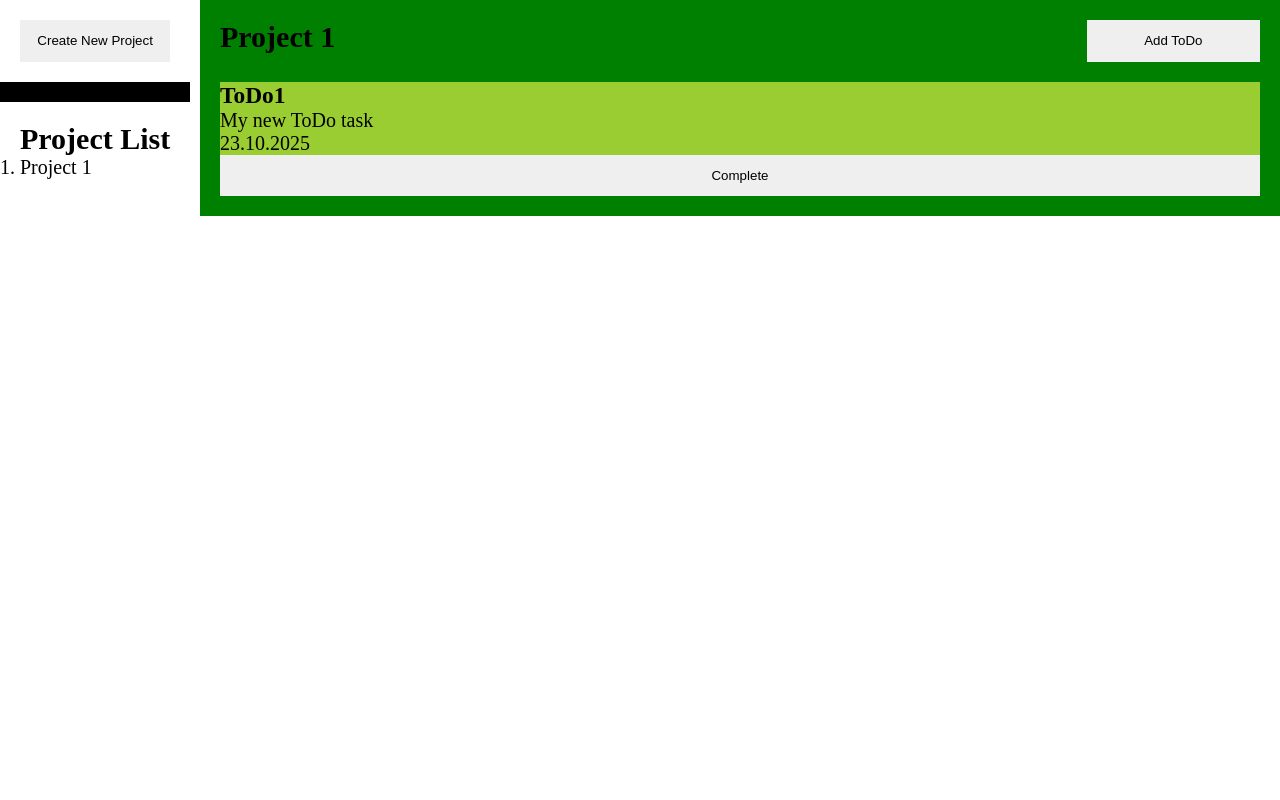
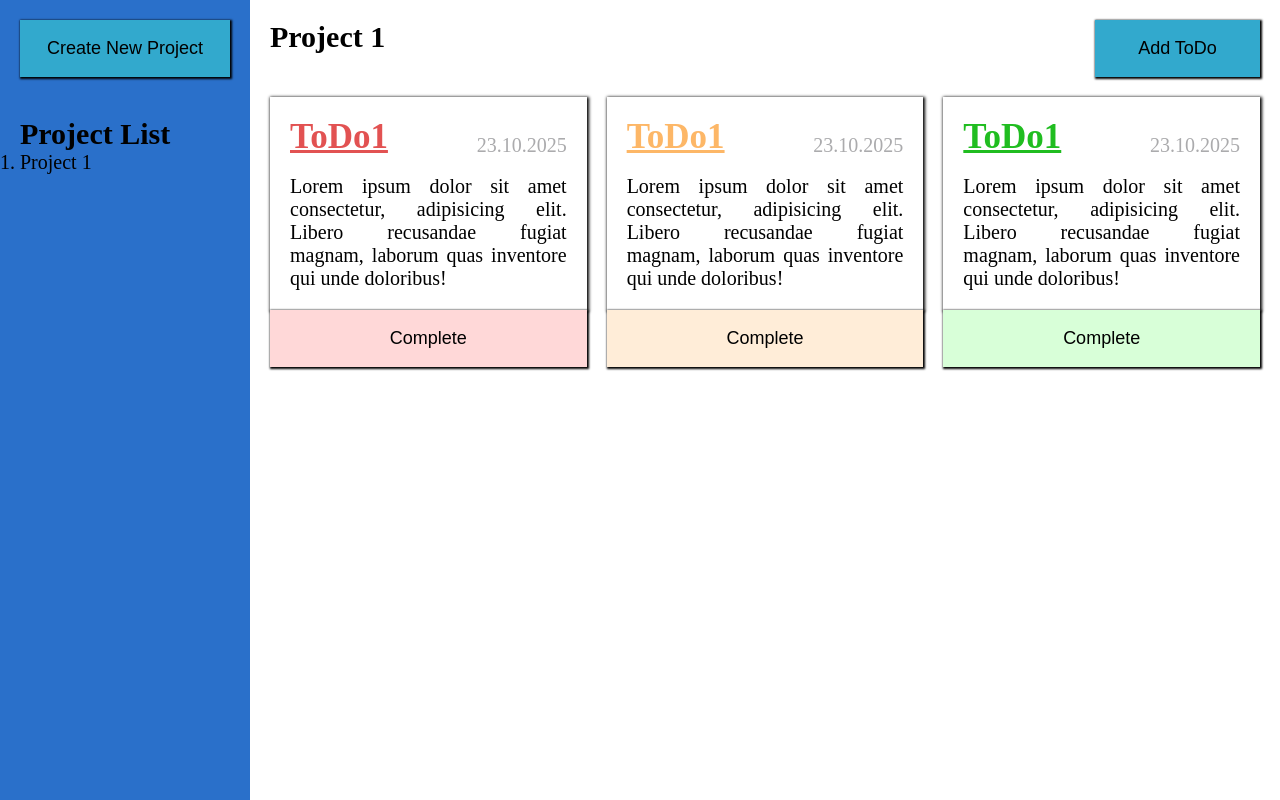
Before and after one commit to SoraK93/project-todo-list, a website built with webpack: page src/template.html in a window 1280 px wide. Built offline with nearby package versions, Linux system fonts and the light colour scheme.

Commit message:
Update: homepage style and Minor modification

```diff
--- a/src/css/style.css
+++ b/src/css/style.css
@@ -1,5 +1,17 @@
 :root {
   font-size: calc(16px * 0.625);
+  --sidebar-width: 250px;
+  --bg-main-content: rgb(42, 112, 202);
+  --bg-todo: rgb(50, 169, 205);
+  --bg-todo-title-high: rgb(226, 82, 82);
+  --bg-todo-title-medium: rgb(253, 183, 103);
+  --bg-todo-title-low: rgb(32, 189, 32);
+  --bg-todo-date: rgb(171, 171, 173);
+  --bg-todo-shadow: rgb(0, 0, 0);
+  --bg-button-high: rgb(255, 216, 216);
+  --bg-button-medium: rgb(255, 237, 216);
+  --bg-button-low: rgb(216, 255, 216);
+  --bg-button-shadow: rgb(0, 0, 0);
 }
 
 *,
@@ -18,27 +30,19 @@ body {
 }
 
 main {
-  display: grid;
-  grid-template-columns: 200px 100%;
   height: 100%;
 }
 
 hr {
-  height: 1em;
-  background-color: black;
   width: 100%;
-}
-
-button {
-  cursor: pointer;
-  width: 100%;
-  padding: 1em;
 }
 
 /* sidebar */
 .sidebar {
+  width: var(--sidebar-width);
   position: fixed;
   height: 100%;
+  background-color: var(--bg-main-content);
 }
 .createProject {
   margin: 0 auto;
@@ -51,10 +55,9 @@ button {
 /* main content */
 .project {
   position: absolute;
-  left: 200px;
-  background-color: green;
+  left: var(--sidebar-width);
   padding: 1em;
-  width: calc(100% - 200px);
+  width: calc(100% - var(--sidebar-width));
 }
 
 .projectHead {
@@ -63,18 +66,81 @@ button {
   margin-bottom: 1em;
 }
 
+/* todolist */
 .todoList {
   display: grid;
   grid-template-columns: repeat(auto-fit, minmax(250px, 1fr));
-  gap: 10px;
+  gap: 1em;
 }
 
 .todo div {
-  background-color: yellowgreen;
+  display: flex;
+  flex-wrap: wrap;
+  justify-content: space-between;
+  align-items: center;
   cursor: pointer;
+  padding: 1em;
+  box-shadow: 1px 1px 3px 1px var(--bg-todo-shadow);
+}
+
+.todo div:active {
+  box-shadow: -1px -1px 3px 1px var(--bg-todo-shadow) inset;
+}
+
+.todo h3 {
+  font-size: 3.5rem;
+  margin-bottom: 0.5em;
+  text-decoration: underline;
+}
+
+.todo p {
+  text-align: justify;
+  font-size: 2rem;
+  &:nth-child(2) {
+    color: var(--bg-todo-date);
+    text-align: right;
+  }
+}
+
+.todo.High h3 {
+  color: var(--bg-todo-title-high);
+}
+
+.todo.Medium h3 {
+  color: var(--bg-todo-title-medium);
+}
+
+.todo.Low h3 {
+  color: var(--bg-todo-title-low);
 }
 
 .todoDetails {
   grid-row: 1;
   grid-column: 1/ 6;
 }
+
+/* button */
+.High button {
+  background-color: var(--bg-button-high);
+}
+
+.Medium button {
+  background-color: var(--bg-button-medium);
+}
+
+.Low button {
+  background-color: var(--bg-button-low);
+}
+
+button {
+  cursor: pointer;
+  width: 100%;
+  padding: 1em;
+  background-color: var(--bg-todo);
+  box-shadow: 1px 1px 2px 1px var(--bg-button-shadow);
+  font-size: 1.8rem;
+}
+
+button:active {
+  box-shadow: -1px -1px 2px 1px var(--bg-button-shadow) inset;
+}
--- a/src/js/utilities/createElement.js
+++ b/src/js/utilities/createElement.js
@@ -39,7 +39,19 @@ todoListContainer.className = "todoList";
 // todoObject = {name, date, description, priority}
 createToDo(todoListContainer, {
   name: "ToDo1",
-  description: "My new ToDo task",
+  note: "Lorem ipsum dolor sit amet consectetur, adipisicing elit. Libero recusandae fugiat magnam, laborum quas inventore qui unde doloribus!",
   date: "23.10.2025",
   priority: "High"
 })
+createToDo(todoListContainer, {
+  name: "ToDo1",
+  note: "Lorem ipsum dolor sit amet consectetur, adipisicing elit. Libero recusandae fugiat magnam, laborum quas inventore qui unde doloribus!",
+  date: "23.10.2025",
+  priority: "Medium"
+})
+createToDo(todoListContainer, {
+  name: "ToDo1",
+  note: "Lorem ipsum dolor sit amet consectetur, adipisicing elit. Libero recusandae fugiat magnam, laborum quas inventore qui unde doloribus!",
+  date: "23.10.2025",
+  priority: "Low"
+})
--- a/src/js/utilities/elementCreationModule.js
+++ b/src/js/utilities/elementCreationModule.js
@@ -51,8 +51,8 @@ export const toDoCreation = (function () {
 
     const detailContainer = createElementContainer(toDoContainer, "div");
     createElementContainer(detailContainer, "h3", toDoObject.name);
-    createElementContainer(detailContainer, "p", toDoObject.description);
     createElementContainer(detailContainer, "p", toDoObject.date);
+    createElementContainer(detailContainer, "p", toDoObject.note);
 
     const completeBtn = createElementContainer(toDoContainer, "button", "Complete")
     completeBtn.setAttribute("type", "button")
```
